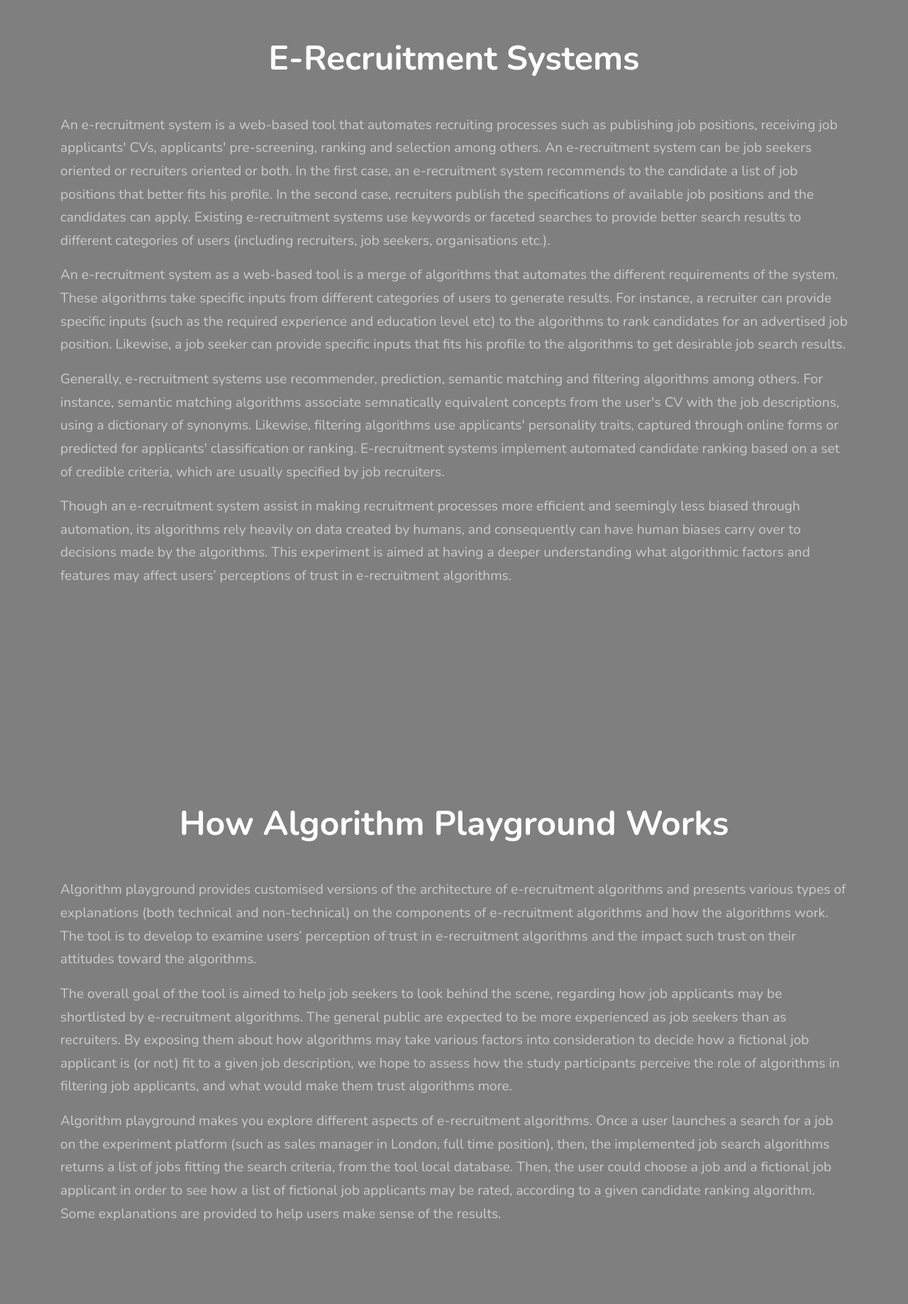
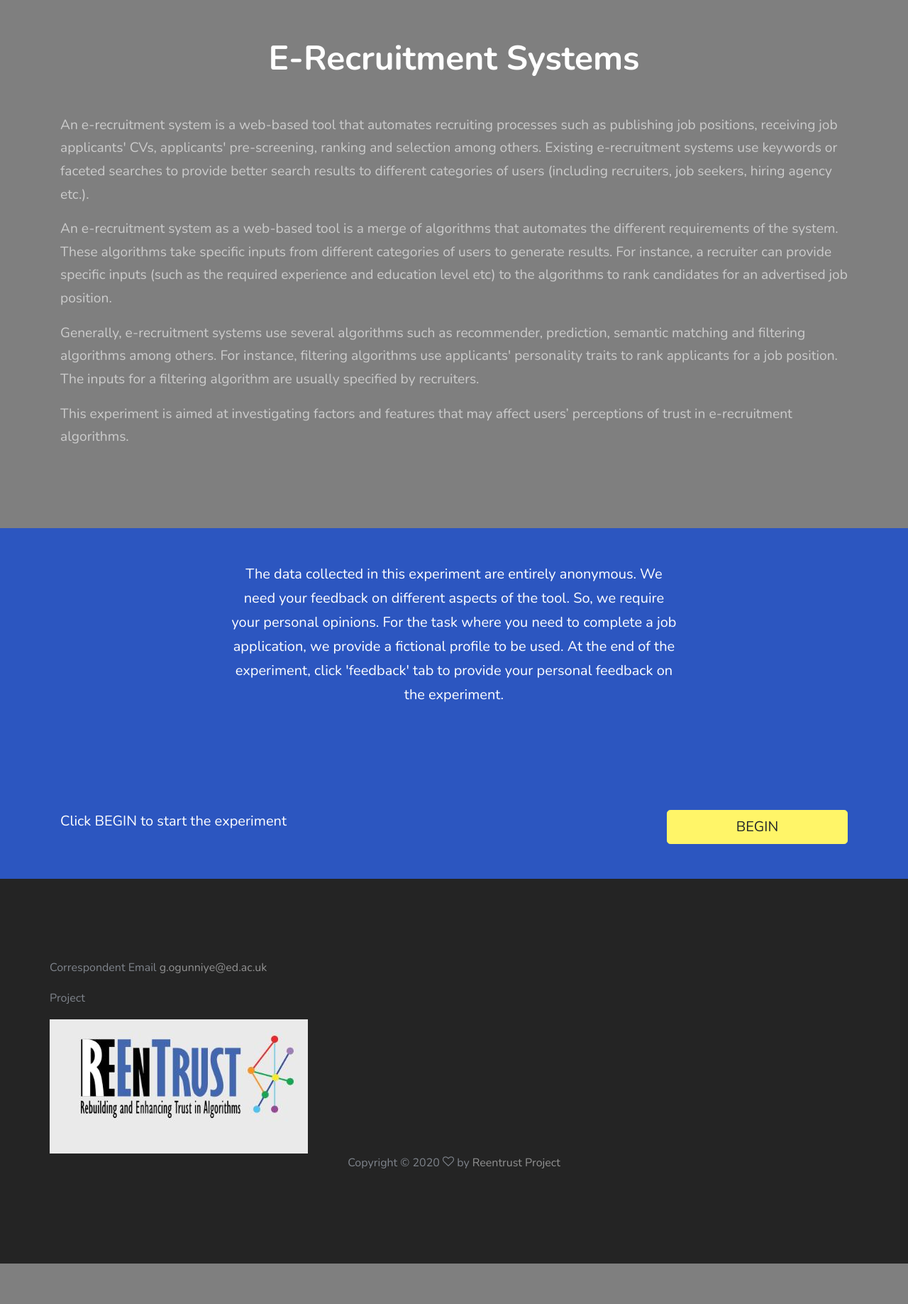
Before and after one commit to gideonbms/sandbox_gideonbms, a Django app: page /jobs/experiment/ in a window 1280 px wide; the page is wider, and only the part inside the window is pictured. Shown: the part 138-1975 px from the top of that part at 71% size. After the commit the page ends 1918 px from the top of that part, so only its background shows below. Run offline with Django 3.2, Linux system fonts and the light colour scheme; some web fonts are replaced.

Commit message:
Commit 12/05/2020

```diff
--- a/accounts/forms.py
+++ b/accounts/forms.py
@@ -6,7 +6,7 @@ User = get_user_model()
 
 
 class EmployeeRegistrationForm(forms.ModelForm):
-    username = forms.CharField(max_length=20)
+    username = forms.CharField(max_length=10)
     first_name = forms.CharField(required=False)
     last_name = forms.CharField(required=False)
     email = forms.EmailField(label='Email address', required=False)
--- a/templates/base.html
+++ b/templates/base.html
@@ -47,7 +47,7 @@
               </p>
           </div>
           <div class="col-md-3 ml-auto">
-            <a href="{% url 'accounts:signup' %}" class="btn btn-warning btn-block btn-lg">BEGIN</a>
+            <a href="{% url 'accounts:login' %}" class="btn btn-warning btn-block btn-lg">BEGIN</a>
           </div>
         </div>
       </div>
--- a/templates/jobs/experiment.html
+++ b/templates/jobs/experiment.html
@@ -13,66 +13,24 @@
             </div>
             <p>An e-recruitment system is a web-based tool that automates recruiting processes such as publishing
                job positions, receiving job applicants' CVs, applicants' pre-screening, ranking and selection among
-               others. An e-recruitment system can be job seekers oriented or recruiters oriented or both.
-               In the first case, an e-recruitment system recommends to the candidate a list of job positions that better
-               fits his profile. In the second case, recruiters publish the specifications of available job positions
-               and the candidates can apply. Existing e-recruitment systems use keywords or faceted searches
-               to provide better search results to
-               different categories of users (including recruiters, job seekers, organisations etc.).
+               others. Existing e-recruitment systems use keywords or faceted searches
+               to provide better search results to different categories of users (including recruiters, job seekers,
+                hiring agency etc.).
             </p>
             <p> An e-recruitment system as a web-based tool is a merge of algorithms that automates the
               different requirements of the system. These algorithms take specific inputs from different
               categories of users to generate results. For instance, a recruiter can provide specific inputs
               (such as the required experience and education level
               etc) to the algorithms to rank candidates for an advertised job position.
-              Likewise, a job seeker can provide specific inputs that fits his profile to the algorithms to get
-               desirable job search results.
             </p>
-            <p>Generally, e-recruitment systems use recommender, prediction, semantic matching and filtering
-              algorithms among others. For instance, semantic matching algorithms associate semnatically
-              equivalent concepts from the user's CV with the job descriptions, using a dictionary of synonyms.
-              Likewise, filtering algorithms use applicants' personality traits, captured through online forms
-              or predicted for applicants' classification or ranking. E-recruitment systems implement
-              automated candidate ranking based on a set of credible criteria, which are usually specified by job recruiters.
+            <p>Generally, e-recruitment systems use several algorithms such as recommender, prediction,
+              semantic matching and filtering algorithms among others. For instance, filtering algorithms
+              use applicants' personality traits to rank applicants for a job position. The inputs for a filtering
+              algorithm are usually specified by recruiters.
             </p>
             <p>
-              Though an e-recruitment system assist in making recruitment processes more efficient and seemingly less biased
-              through automation, its algorithms rely heavily on data created by humans, and consequently can have human
-              biases carry over to decisions made by the algorithms. This experiment is aimed at having a deeper
-              understanding what algorithmic factors and features may affect users’ perceptions of trust in e-recruitment
-              algorithms.
-            </p>
-          </div>
-        </div>
-      </div>
-    </section>
-    <section class="home-section section-hero inner-page overlay bg-image" id="home-section">
-      <div class="container">
-        <div class="row align-items-center justify-content-center">
-          <div class="col-md-12">
-            <div class="mb-5 text-center">
-              <h1 class="text-white font-weight-bold">How Algorithm Playground Works</h1>
-            </div>
-            <p>Algorithm playground provides customised versions of the architecture of e-recruitment algorithms and
-              presents various types of explanations (both technical and non-technical) on the
-              components of e-recruitment algorithms and how the algorithms work. The tool is to develop to
-              examine users’ perception of trust in e-recruitment algorithms and the impact such trust on their
-              attitudes toward the algorithms.
-            </p>
-            <p>The overall goal of the tool is aimed to help job seekers to look behind the scene, regarding how
-              job applicants may be shortlisted by e-recruitment algorithms. The general public are expected to be
-              more experienced as job seekers than as recruiters. By exposing them about how algorithms may take
-              various factors into consideration to decide how a fictional job applicant is (or not) fit to a given
-              job description, we hope to assess how the study participants perceive the role of algorithms in
-              filtering job applicants, and what would make them trust algorithms more.
-            </p>
-            <p>Algorithm playground makes you explore different aspects of e-recruitment algorithms. Once a user
-              launches a search for a job on the experiment platform (such as sales manager in London, full time
-              position), then, the implemented job search algorithms returns a list of jobs fitting the search
-              criteria, from the tool local database. Then, the user could choose a job and a fictional job
-              applicant in order to see how a list of fictional job applicants may be rated,
-              according to a given candidate ranking algorithm. Some explanations are provided to help users make
-              sense of the results.
+              This experiment is aimed at investigating factors and features that may
+              affect users’ perceptions of trust in e-recruitment algorithms.
             </p>
           </div>
         </div>
--- a/templates/jobs/services.html
+++ b/templates/jobs/services.html
@@ -10,9 +10,9 @@
           <div class="col-md-12">
             <div class="mb-5 text-center">
               <h1 class="text-white font-weight-bold">Suggested Ranking</h1>
-              <p>The implemented candidate ranking algorithms rank job applicants based on certain
+              <p>The presented ranking algorithms rank job applicants based on certain
                 criteria specified by the recruiters. The algorithms assign scores to applicants' attributes
-                based on the set of criteria set by recruiters for prioritising the job applicants' attributes.
+                and sum up the scores to rank the applicants.
               </p>
             </div>
           </div>
```
Also changed, not shown: templates/accounts/login.html (+12 -7 lines), job_portal/settings.py (line endings or trailing spaces).
